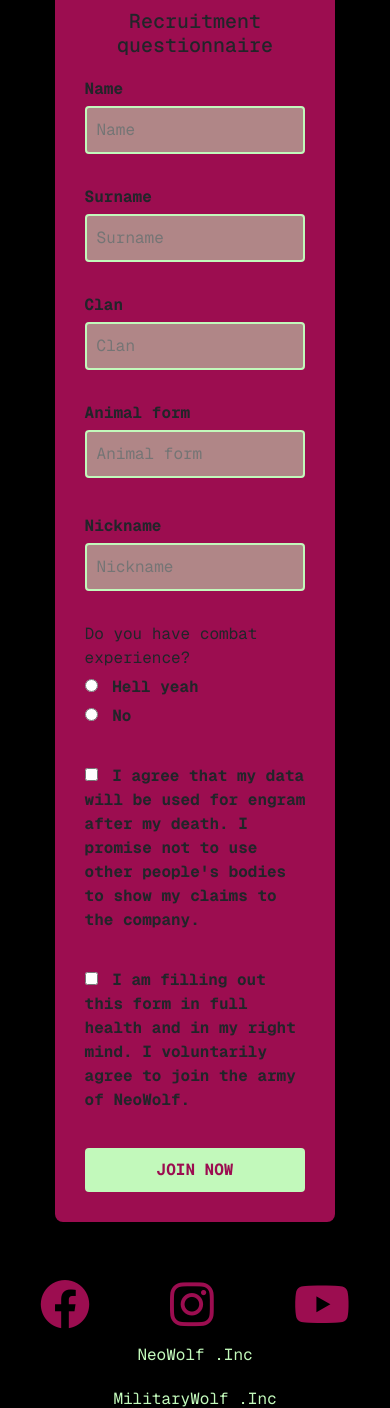
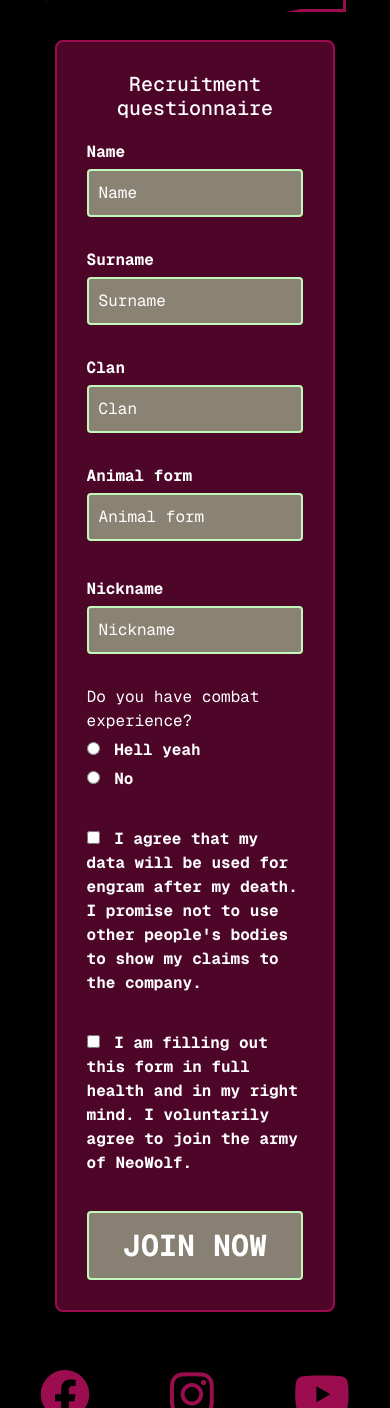
Before and after one commit to Kavbian/NeoWoolf, a Django app: page /military/ in a window 390 px wide. Shown: the part 840-2248 px from the top of the page. Run offline with Django 5.2, Linux system fonts and the light colour scheme; some web fonts are replaced.

Commit message:
adaptive header and military form

```diff
--- a/static/css/military.css
+++ b/static/css/military.css
@@ -190,7 +190,8 @@
     }
   }
   .form-container {
-    background-color: #9C0D50;
+    border: 2px solid rgb(156, 13, 80, 1);
+    background-color: rgb(156, 13, 80, 0.5);
     padding: 30px;
     border-radius: 8px;
     width: 90%;
@@ -199,6 +200,7 @@
 }
 
 .form-container form {
+
     display: flex;
     flex-wrap: wrap;
     gap: 20px;
@@ -209,11 +211,13 @@
     display: flex;
     flex-direction: column;
     gap: 15px;
+    justify-content: space-between;
 }
 
 .form-container h1 {
     text-align: center;
     margin-bottom: 20px;
+    color: white;
 }
 
 .form-group {
@@ -224,6 +228,7 @@
     display: block;
     margin-bottom: 5px;
     font-weight: bold;
+    color: white;
 }
 
 .form-container input[type="text"],
@@ -242,22 +247,27 @@
 .form-container input[type="checkbox"] {
     width: auto;
     margin-right: 5px;
-    accent-color: #9C0D50;
+      color: white;
 }
-
+.form-container input::placeholder {
+    color: white;
+    opacity: 1;
+}
 .form-container p {
     margin: 0 0 5px;
+    color: white;
 }
 .join-btn {
     display: block;
     width: 100%;
     padding: 10px;
-    background-color: #C2F9BB;
-    color: #9C0D50;
-    border: none;
+    background-color: rgb(194, 249, 187, 0.5);
+    border: 2px solid #C2F9BB;
+      color: white;
     border-radius: 4px;
-    font-size: 16px;
+    font-size: 30px;
     font-weight: bold;
+    height: auto;
 }
 
 .join-btn:hover {
--- a/static/css/styles.css
+++ b/static/css/styles.css
@@ -260,6 +260,19 @@
 }
 
 @media (max-width: 480px) {
+    .header-left {
+        flex-direction: column;
+    }
+
+    header {
+        height: auto;
+    }
+
+    .header-left a img{
+        width: 100%;
+       height: 5vh !important;
+    }
+
     .btn-recommendation {
         height: 4vh;
         font-size: 100%;
--- a/templates/includes/header.html
+++ b/templates/includes/header.html
@@ -1,5 +1,5 @@
 <header class="w-100">
-    <div class="d-flex justify-content-between align-items-center w-100 h-100">
+    <div class="header-container d-flex justify-content-between align-items-center w-100 h-100">
       <div class="header-left h-100 d-flex align-items-center">
         <a href="{% url 'shop:index' %}" class="h-100 d-flex align-items-center">
           <img src="/static/img/Logo-pink.png" alt="Logo" class="header-logo h-100">
```
